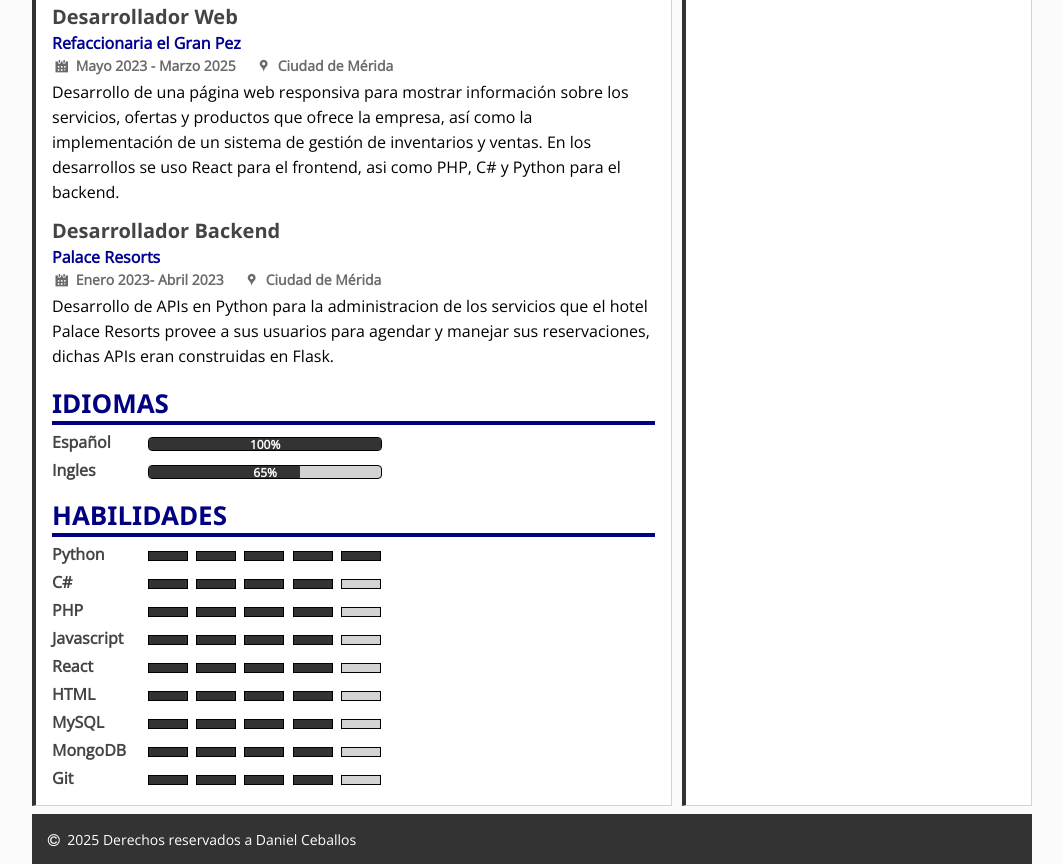
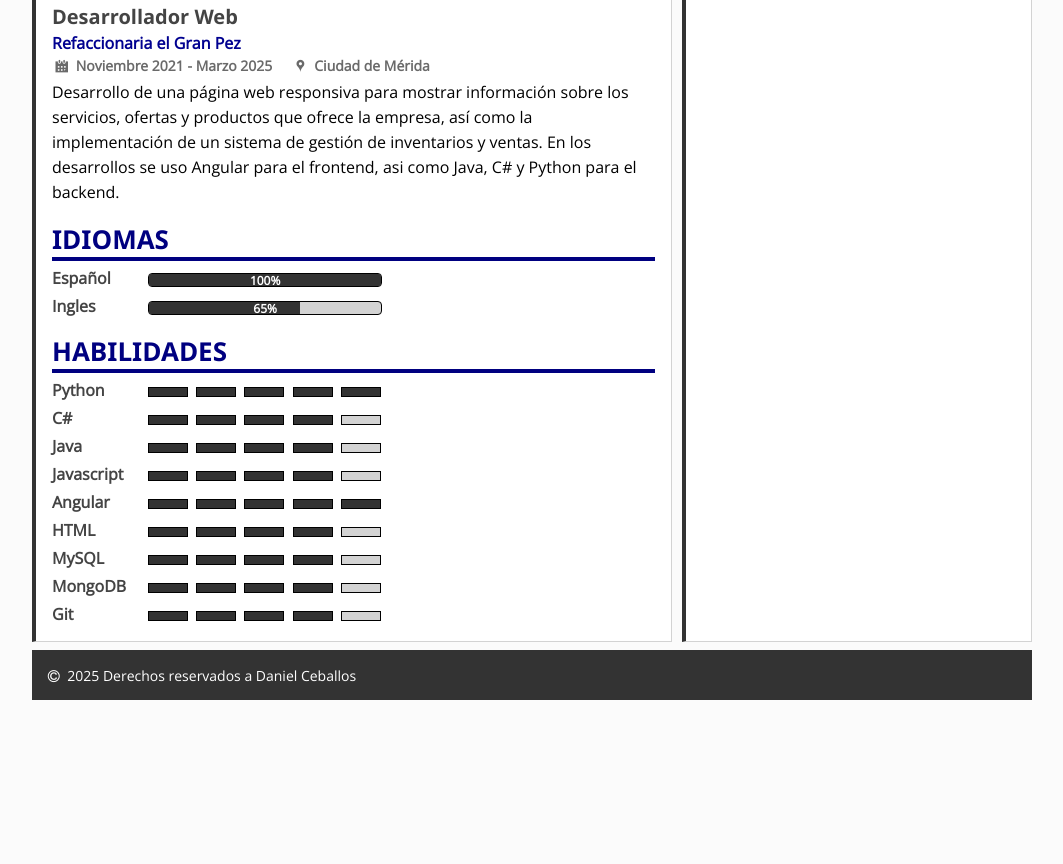
Before and after one commit to DanielCeballosUc/DanielCeballosUc.github.io, a plain HTML site: page index.html in a window 1280 px wide. Shown: the part 647-1511 px from the top of the page, without its empty margins (108-1171 px from the left). After the commit the page ends 1347 px from the top, so only its background shows below. Drawn offline with nearby package versions, Linux system fonts and the light colour scheme.

Commit message:
Actualizacion Java

```diff
--- a/index.html
+++ b/index.html
@@ -92,7 +92,7 @@
                         <h2 class="subtitle">Refaccionaria el Gran Pez</h2>
                         <div class="icon-text">
                             <i class="icon-calendar-inv"></i>
-                            <p class="icon-description">Mayo 2023 - Marzo 2025</p>
+                            <p class="icon-description">Noviembre 2021 - Marzo 2025</p>
                             <i class="icon-location"></i>
                             <p class="icon-description">Ciudad de Mérida</p>
                         </div>
@@ -100,29 +100,12 @@
                             <p>
                                 Desarrollo de una página web responsiva para mostrar información sobre los servicios,
                                 ofertas y productos que ofrece la empresa, así como la implementación de un sistema de
-                                gestión de inventarios y ventas. En los desarrollos se uso React para el frontend, asi como
-                                PHP, C# y Python para el backend.
+                                gestión de inventarios y ventas. En los desarrollos se uso Angular para el frontend, asi como
+                                Java, C# y Python para el backend.
                             </p>
                         </div>
                     </div>
 
-                    <div class="cv-subsection">
-                        <h2 class="title">Desarrollador Backend</h2>
-                        <h2 class="subtitle">Palace Resorts</h2>
-                        <div class="icon-text">
-                            <i class="icon-calendar-inv"></i>
-                            <p class="icon-description">Enero 2023- Abril 2023</p>
-                            <i class="icon-location"></i>
-                            <p class="icon-description">Ciudad de Mérida</p>
-                        </div>
-                        <div class="description">
-                            <p>
-                                Desarrollo de APIs en Python para la administracion de los servicios
-                                que el hotel Palace Resorts provee a sus usuarios para agendar y
-                                manejar sus reservaciones, dichas APIs eran construidas en Flask.
-                            </p>
-                        </div>
-                    </div>
                 </div>
 
                 <div class="cv-section">
@@ -167,7 +150,7 @@
                     </div>
 
                     <div class="skill-block">
-                        <p>PHP</p>
+                        <p>Java</p>
                         <div class="filled"></div>
                         <div class="filled"></div>
                         <div class="filled"></div>
@@ -185,12 +168,12 @@
                     </div>
 
                     <div class="skill-block">
-                        <p>React</p>
+                        <p>Angular</p>
                         <div class="filled"></div>
                         <div class="filled"></div>
                         <div class="filled"></div>
                         <div class="filled"></div>
-                        <div class="unfilled"></div>
+                        <div class="filled"></div>
                     </div>
 
                     <div class="skill-block">
```
Also changed, not shown: articulos/punto_venta.html (+1 -1 lines).
